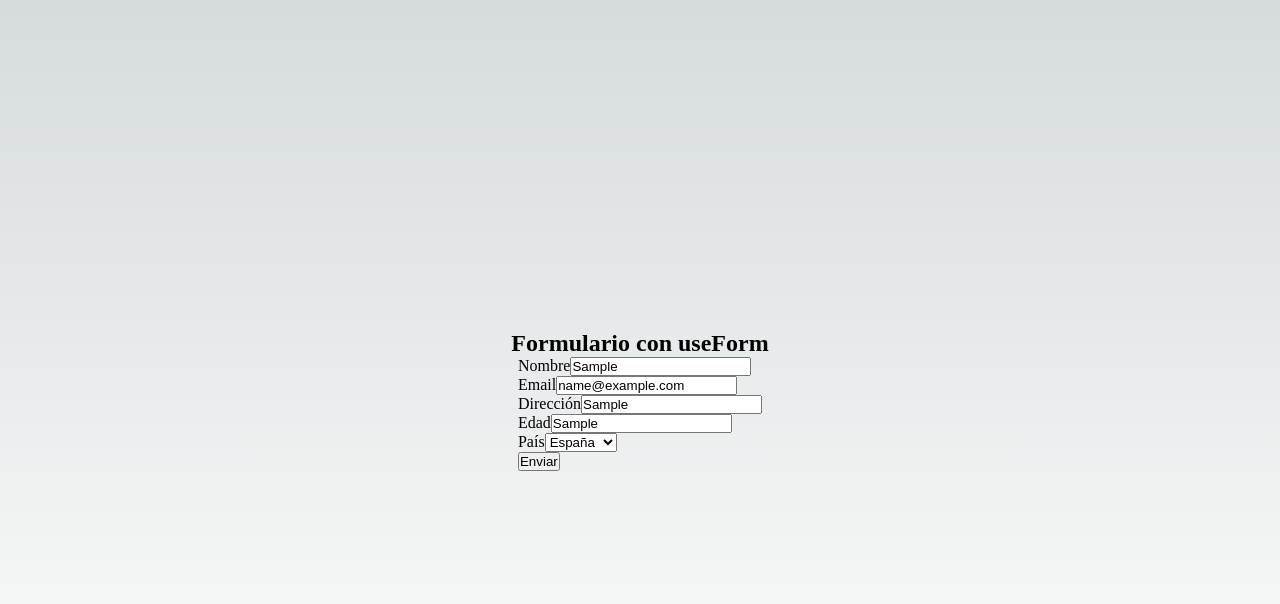
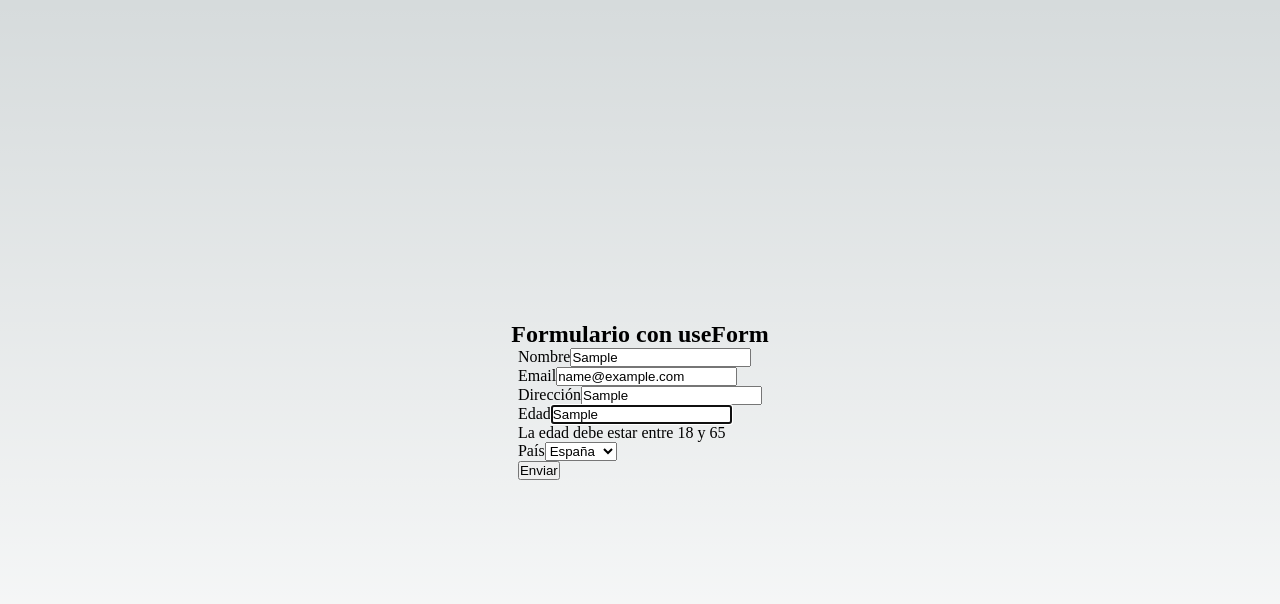
Before and after one commit to Aluonam/useForm, a Next.js app: page / in a window 1280 px wide. Both pictures are taken after typing "Sample", "name@example.com", "Sample", "Sample" into the empty fields and a click on the input "Enviar". Shown: the top 604 px of the page. Built offline with nearby package versions, Linux system fonts and the light colour scheme.

Commit message:
feat: call function ageValidator in input
<input type='text' {...register('edad',{
            validate: ageValidator // *LLama a la función exportada de validators.jsx y debe ser importado arriba
          })} />
          {errors.edad && <p>La edad debe estar entre 18 y 65</p>}

```diff
--- a/components/ExampleUseForm.jsx
+++ b/components/ExampleUseForm.jsx
@@ -1,5 +1,6 @@
 import React from 'react';
 import { useForm } from 'react-hook-form';
+import { ageValidator } from './validators';
 
 const ExampleUseForm = () => {
   const { register, formState:{ errors }, handleSubmit } = useForm();
@@ -35,7 +36,10 @@ const ExampleUseForm = () => {
         </div>
         <div>
           <label>Edad</label>
-          <input type='text' {...register('edad')} />
+          <input type='text' {...register('edad',{
+            validate: ageValidator // *LLama a la función exportada de validators.jsx y debe ser importado arriba
+          })} />
+          {errors.edad && <p>La edad debe estar entre 18 y 65</p>}
         </div>
         <div>
           <label>País</label>
```
